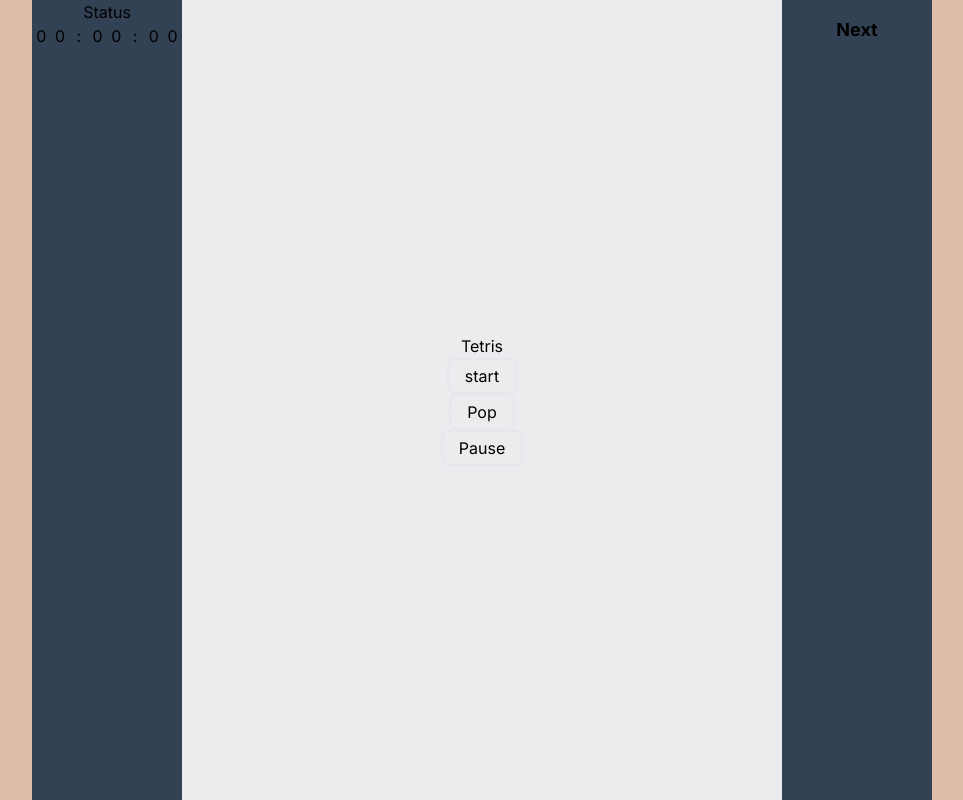
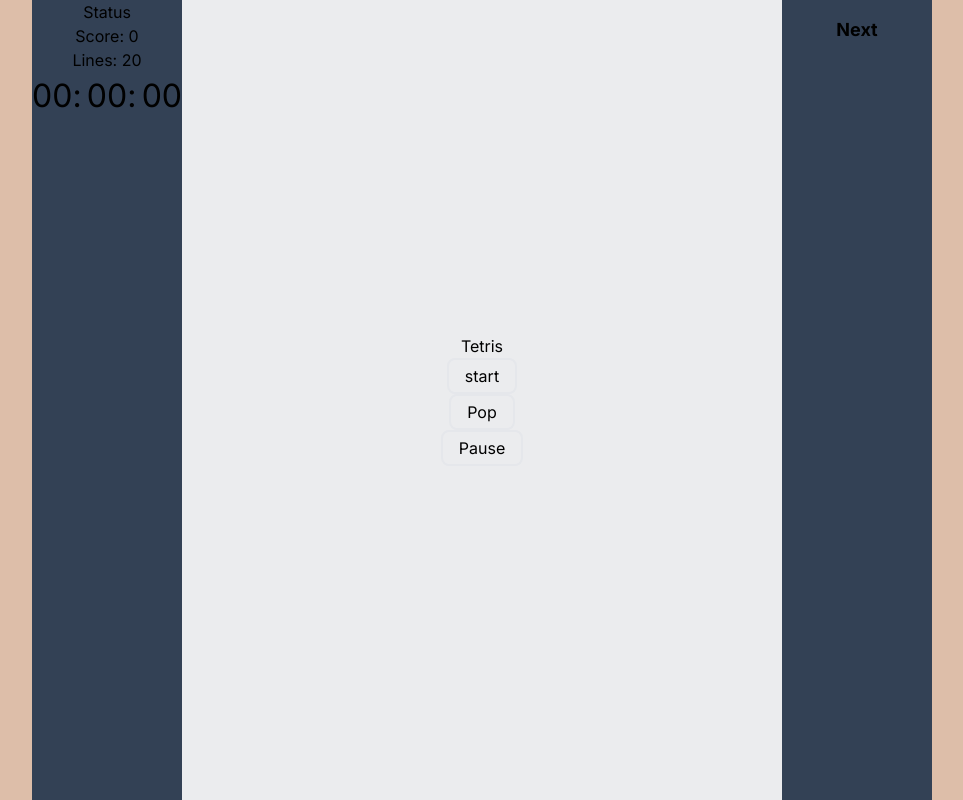
Before and after one commit to ZackHu-2001/Tetris-AI, a Next.js app: page / in a window 1280 px wide. Shown: the whole page, without its empty margins (158-1121 px from the left). Built offline with nearby package versions, Linux system fonts and the light colour scheme.

Commit message:
implement the status panel and add some features to global.css

```diff
--- a/src/app/globals.css
+++ b/src/app/globals.css
@@ -3,7 +3,6 @@
 @tailwind utilities;
 
 :root {
-
   --primary: #;
   --secondary: #;
   --foreground-rgb: 0, 0, 0;
@@ -25,7 +24,6 @@
   /* background-image: url('../../public/bg.jpg');
   background-size: cover; */
   /* background-repeat: no-repeat; */
-
 }
 
 @layer utilities {
@@ -33,3 +31,16 @@
     text-wrap: balance;
   }
 }
+
+.timer-char {
+  width: 8rem;
+  flex: 1;
+  justify-content: center;
+  font-size: 2rem;
+}
+
+@media (max-width: 600px) {
+  .timer-char {
+    font-size: 1rem;
+  }
+}
--- a/src/components/GameBoard.tsx
+++ b/src/components/GameBoard.tsx
@@ -25,6 +25,11 @@
   nextTetrominoQueue: Tetromino[];
   append: (mino: Tetromino) => void;
   pop: () => Tetromino;
+
+  score: number;
+  lines: number;
+  addScore: (score: number) => void;
+  checkAndClearLines: () => void;
 }
 
 /**
@@ -52,57 +57,56 @@
     nextPosition = [0].concat(nextPosition.slice(0, -1));
   }
   return nextPosition;
-}
+};
 
 export const useGameBoard = create<gameBoardInterface>((set, get) => ({
   board: [],
 
   updateBoard: () => {
     set((state) => {
-            const newBoard: GameBoard = []
+      const newBoard: GameBoard = [];
       for (let i = 0; i < rowNum; i++) {
-                newBoard[i] = state.gameBoard[i] | state.fallingTetromino[i]
+        newBoard[i] = state.gameBoard[i] | state.fallingTetromino[i];
       }
-            return { board: newBoard }
-        })
+      return { board: newBoard };
+    });
   },
 
   gameBoard: [],
   // TODO add tetromino to game board
   addTetromino: (tetromino) => {
     set((state) => {
-            const newGameBoard: number[] = Array(rowNum).fill(0)
+      const newGameBoard: number[] = Array(rowNum).fill(0);
       for (let i = 0; i < tetromino.length; i++) {
-                newGameBoard[i] = (state.gameBoard[i] | tetromino[i])
+        newGameBoard[i] = state.gameBoard[i] | tetromino[i];
       }
 
-            return { gameBoard: newGameBoard }
-        })
-        get().updateBoard()
+      return { gameBoard: newGameBoard };
+    });
+    get().updateBoard();
   },
 
   initializeGameBoard: () => {
     set((state) => {
-
-            return { gameBoard: Array(rowNum).fill(0) }
-        })
-        get().updateBoard()
-
+      return { gameBoard: Array(rowNum).fill(0) };
+    });
+    get().updateBoard();
   },
 
   fallingTetromino: [],
 
-    canMoveDown: () => {
-
-    },
-
+  canMoveDown: () => {},
 
   setFallingTetromino: (tetromino: GameBoard) => {
-        const tetrominoCopy: GameBoard = [...tetromino]
+    const tetrominoCopy: GameBoard = [...tetromino];
     for (let i = 0; i < tetromino.length; i++) {
-            tetrominoCopy[i] = tetrominoCopy[i] << 3
+      tetrominoCopy[i] = tetrominoCopy[i] << 3;
     }
-        set({ fallingTetromino: tetrominoCopy.concat(Array(20 - tetrominoCopy.length).fill(0)) })
+    set({
+      fallingTetromino: tetrominoCopy.concat(
+        Array(20 - tetrominoCopy.length).fill(0)
+      ),
+    });
   },
 
   // first check if attach the wall, if not then move
@@ -125,9 +129,7 @@
         return { fallingTetromino: state.fallingTetromino };
       }
     });
-        get().updateBoard()
-
-
+    get().updateBoard();
   },
 
   // first check if attach the wall, if not then move
@@ -135,7 +137,7 @@
     set((state) => {
       let canMove = true;
       state.fallingTetromino.map((row) => {
-                if ((row & (1 << 9))) {
+        if (row & (1 << 9)) {
           canMove = false;
         }
       });
@@ -150,8 +152,7 @@
         return { fallingTetromino: state.fallingTetromino };
       }
     });
-        get().updateBoard()
-
+    get().updateBoard();
   },
 
   moveDown: () => {
@@ -171,9 +172,9 @@
       }
       // annonymous function to determine if can move down
       if (canMoveDown()) {
-
-                return { fallingTetromino: [0].concat(state.fallingTetromino.slice(0, -1)) };
-
+        return {
+          fallingTetromino: [0].concat(state.fallingTetromino.slice(0, -1)),
+        };
       } else {
         // TODO handle attach
 
@@ -181,21 +182,18 @@
         get().addTetromino(get().fallingTetromino);
 
         // pop the next element
-                get().setFallingTetromino(get().pop())
+        get().setFallingTetromino(get().pop());
         return { fallingTetromino: state.fallingTetromino };
-
       }
     });
-        get().updateBoard()
-
+    get().updateBoard();
   },
 
   drop: () => {
     set((state) => {
       return { fallingTetromino: getDropPosition(state) };
     });
-        get().updateBoard()
-
+    get().updateBoard();
   },
 
   clockWiseRotate: () => {
@@ -208,8 +206,7 @@
       });
       return { fallingTetromino: newTetromino };
     });
-        get().updateBoard()
-
+    get().updateBoard();
   },
 
   anticlockWiseRotate: () => {
@@ -222,10 +219,8 @@
       });
       return { fallingTetromino: newTetromino };
     });
-        get().updateBoard()
-
+    get().updateBoard();
   },
-
 
   nextTetrominoQueue: [] as Tetromino[],
 
@@ -236,19 +231,53 @@
 
   pop: () => {
     if (get().nextTetrominoQueue.length === 0) {
-            return [-1]
+      return [-1];
     } else {
-            const popedValue = get().nextTetrominoQueue[0]
-            get().nextTetrominoQueue.slice(1)
+      const popedValue = get().nextTetrominoQueue[0];
+      get().nextTetrominoQueue.slice(1);
       set((state) => ({
         nextTetrominoQueue: state.nextTetrominoQueue,
       }));
       return popedValue;
     }
+  },
+
+  score: 0,
+  lines: rowNum,
+  addScore: (linesCleared) => {
+    set((state) => {
+      // Update the score based on the lines cleared, you can adjust the scoring logic
+      const scoreToAdd = linesCleared * 100;
+      const newScore = state.score + scoreToAdd;
+      const newLines = state.lines - linesCleared;
+      return { score: newScore, lines: newLines >= 0 ? newLines : 0 };
+    });
+  },
+
+  checkAndClearLines: () => {
+    // TODO: Implement the logic to check and clear lines
+    set((state) => {
+      let linesCleared = 0;
+      const fullLine = (1 << colNum) - 1;
+      const newGameBoard = state.gameBoard.filter((row) => {
+        const isRowFull = row === fullLine;
+        if (isRowFull) linesCleared++;
+        return !isRowFull;
+      });
+
+      const emptyLine = 0;
+      for (let i = 0; i < linesCleared; i++) {
+        newGameBoard.unshift(emptyLine);
       }
+      get().addScore(linesCleared);
 
+      return {
+        gameBoard: newGameBoard,
+        lines: state.lines - linesCleared,
+      };
+    });
+  },
 }));
-
 
 // const attachDetaction = (gameboard: GameBoard, tetromino: GameBoard) => {
 //     gameboard.map((row, rowIndex) => {
@@ -258,8 +287,6 @@
 //     })
 //     return false;
 // }
-
-
 
 export const tetrominos: Record<string, Tetromino> = {
   I: [15],
--- a/src/components/StatusPanel/StatusPanel.tsx
+++ b/src/components/StatusPanel/StatusPanel.tsx
@@ -1,16 +1,20 @@
 'use client'
 import React from 'react';
 import Timer from '@/components/Timer/Timer';
+import { useGameBoard } from '@/components/GameBoard';
 
 type StatusPanelProps = {
 
 };
 
 const StatusPanel:React.FC<StatusPanelProps> = () => {
+    const { score, lines } = useGameBoard(state => ({ score: state.score, lines: state.lines }));
 
     return (
         <div className='w-1/6 flex flex-col items-center '>
             <div>Status</div>
+            <div>Score: {score}</div>
+            <div>Lines: {lines}</div>
             <Timer />
         </div>
     )
--- a/src/components/Timer/Timer.tsx
+++ b/src/components/Timer/Timer.tsx
@@ -65,7 +65,7 @@
 
 
     return <div className='w-full flex '>{formatTime(time).split('').map((char: string, index: number) => {
-        return <div style={{width: '8rem'}} className=' flex justify-center'>{char}</div>
+        return <div key={index} className='timer-char'>{char}</div>
     })}</div>
 }
 export default Timer;
```
Lines whose indentation alone changed are shown as unchanged.
